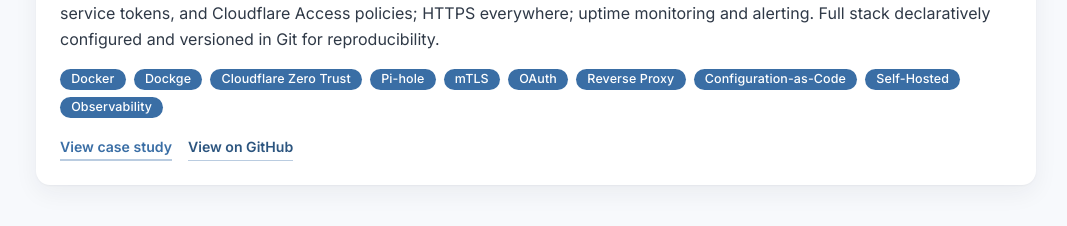
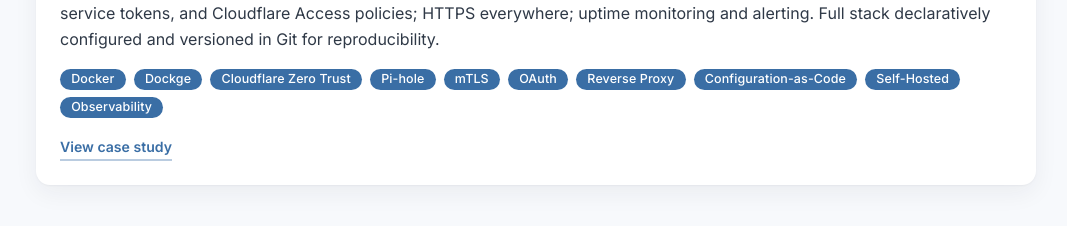
Before and after one commit to heldergoncalves92/heldergoncalves92.github.io, a React (Vite) app: page / in a window 1280 px wide. Shown: the part 2580-2806 px from the top of the page, without its empty margins (104-1171 px from the left). Built offline with nearby package versions, Linux system fonts and the light colour scheme.

Commit message:
Remove redundant GitHub link from the Homelab side-project card.
The case study is the CV entry point; the repo link stays on /homelab/.

```diff
--- a/src/data/cv.ts
+++ b/src/data/cv.ts
@@ -155,7 +155,6 @@
         'Observability',
       ],
       caseStudyHref: '/homelab/',
-      href: 'https://github.com/helderjgoncalves/Homelab-Infrastructure',
     },
   ],
 
```
